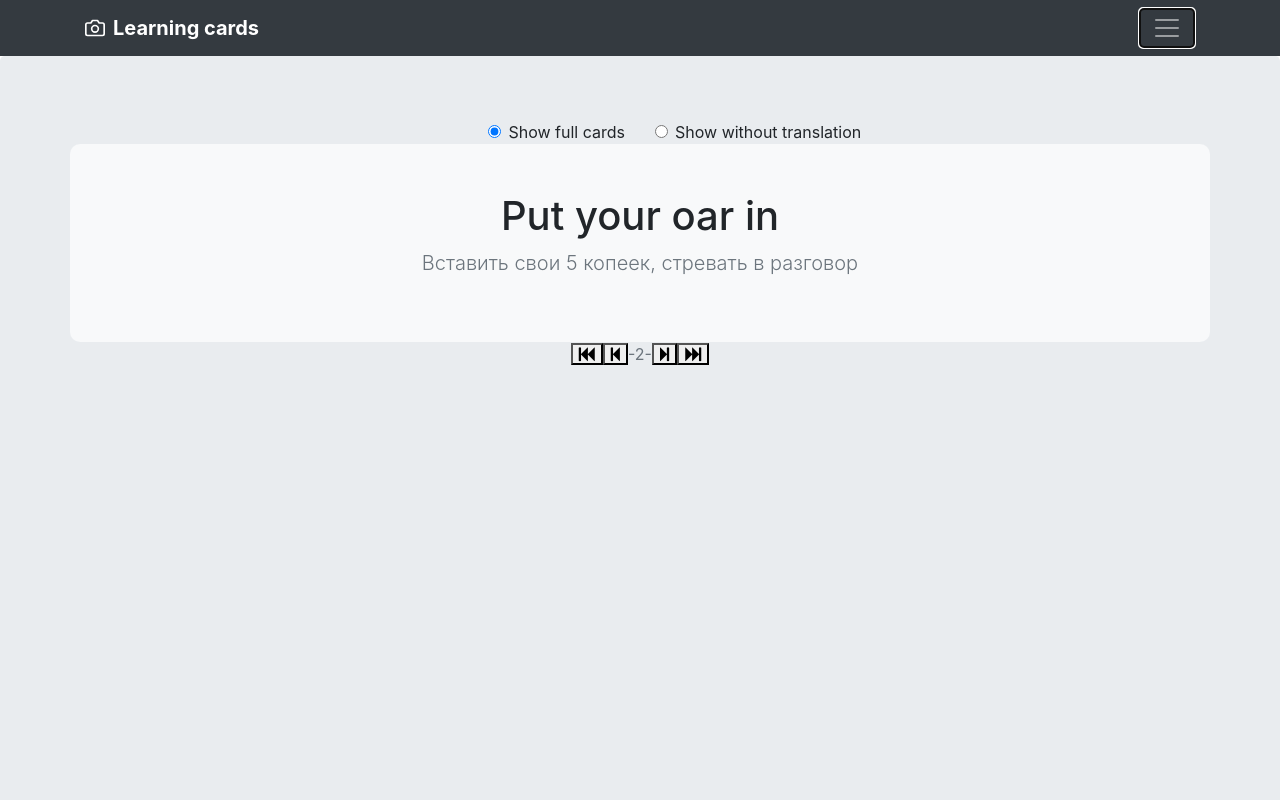
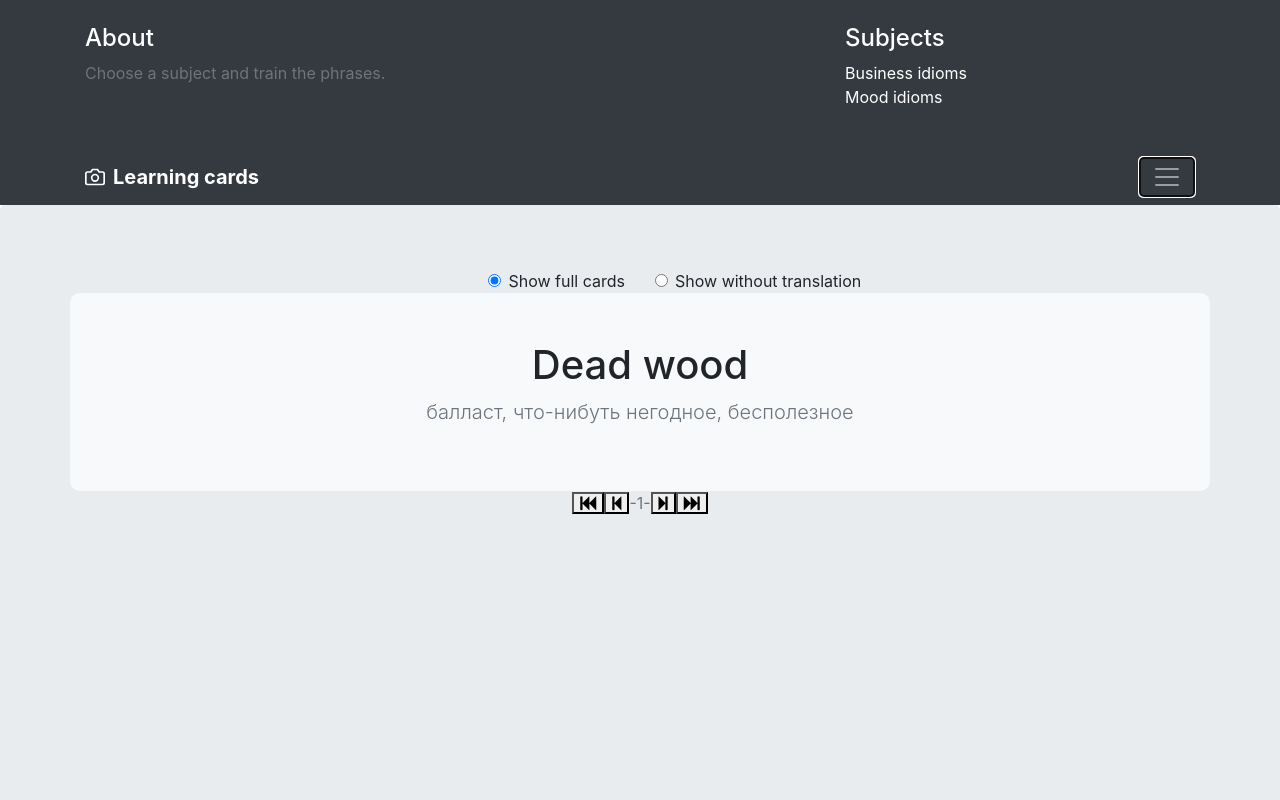
Before and after one commit to sergii-zhuravel/learning-cards, a React (Create React App) app: page / in a window 1280 px wide. Both pictures are taken after a click on the button 1167 px from the left and 28 px from the top of the page. Shown: the top 800 px of the page. Built offline with nearby package versions, Linux system fonts and the light colour scheme.

Commit message:
Added mood idioms

```diff
--- a/public/index.html
+++ b/public/index.html
@@ -10,7 +10,7 @@
     -->
     <link rel="manifest" href="%PUBLIC_URL%/manifest.json">
     <link rel="shortcut icon" href="%PUBLIC_URL%/favicon.ico">
-    <link rel="stylesheet" href="http://netdna.bootstrapcdn.com/font-awesome/4.0.3/css/font-awesome.css" >
+    <link rel="stylesheet" href="//netdna.bootstrapcdn.com/font-awesome/4.0.3/css/font-awesome.css" >
     <!--
       Notice the use of %PUBLIC_URL% in the tags above.
       It will be replaced with the URL of the `public` folder during the build.
--- a/src/App.js
+++ b/src/App.js
@@ -7,6 +7,7 @@
   constructor(props) {
     super(props);
     this.state = {
+      isMenuOpen: false,
       currentCard: 0,
       fullCard: true,
       cards: [
@@ -47,17 +48,62 @@
       fullCard: data
     }))
   }
+
+  onMoodIdiomsClick() {
+    this.setState(prevState => ({
+      isMenuOpen: false,
+      currentCard: 0,
+      fullCard: true,
+      cards: [
+        {source: "I'm totally over the moon", translate: "Я безумно счастлив"},
+        {source: "I haven't got a care in the world", translate: "Меня ничто не тревожит(мне не о чем беспокоится)"},
+        {source: "I couldn't care less", translate: "Мне совершенно безразлично (наплевать)"},
+        {source: "She threw a wobbly", translate: "Она не в себе"},
+        {source: "I had a complete fit", translate: "Меня не на шутку разозлили"},
+        {source: "She blew her top", translate: "У нее крьіша поехала"},
+        {source: "There's a bad vibe round here", translate: "Здесь плохая (тяжелая) атмосфера"},
+        {source: "(I'm) bored to death", translate: "(мне) смертельно скучно"},
+        {source: "Get annoyed", translate: "разражаться"},
+        {source: "(feel) miserable (about)", translate: "жалкий, несчастньій (из-за)"},
+        {source: "beside oneself with", translate: "вне себя от какого-то чувства"},
+        {source: "have half a mind to", translate: "подумьівать о том, чтобьі"},
+        {source: "keep cool", translate: "сохранять хладнокровие"},
+        {source: "take to heart", translate: "принимать близко к сердцу"},
+        {source: "sick and tired", translate: "уставший от чего-то надоедливого"},
+        {source: "come to one's senses", translate: "прийти в себя"},
+        {source: "straine at the leash", translate: "сгорать от нетерпения (сделать/делать что-то)"},
+      ]
+    }))
+  }
+
   render() {
     return (
       <div className="App">
         <header className="App-header">
+          <div className={"bg-dark collapse " + (this.state.isMenuOpen ? "show" : "")} id="navbarHeader">
+            <div className="container">
+              <div className="row">
+                <div className="col-sm-8 col-md-7 py-4">
+                  <h4 className="text-white">About</h4>
+                  <p className="text-muted">Choose a subject and train the phrases.</p>
+                </div>
+                <div className="col-sm-4 offset-md-1 py-4">
+                  <h4 className="text-white">Subjects</h4>
+                  <ul className="list-unstyled">
+                    <li><a href="#" className="text-white">Business idioms</a></li>
+                    <li><a onClick={ () => {this.onMoodIdiomsClick()} } href="#" className="text-white">Mood idioms</a></li>
+                  </ul>
+                </div>
+              </div>
+            </div>
+          </div>
           <div className="navbar navbar-dark bg-dark box-shadow">
             <div className="container d-flex justify-content-between">
               <a href="javascript:;" className="navbar-brand d-flex align-items-center">
                 <svg xmlns="http://www.w3.org/2000/svg" width="20" height="20" viewBox="0 0 24 24" fill="none" stroke="currentColor" strokeWidth="2" strokeLinecap="round" strokeLinejoin="round" className="mr-2"><path d="M23 19a2 2 0 0 1-2 2H3a2 2 0 0 1-2-2V8a2 2 0 0 1 2-2h4l2-3h6l2 3h4a2 2 0 0 1 2 2z"></path><circle cx="12" cy="13" r="4"></circle></svg>
                 <strong>Learning cards</strong>
               </a>
-              <button onClick={this.onClickHandler} className="navbar-toggler" type="button" data-toggle="collapse" data-target="#navbarHeader" aria-controls="navbarHeader" aria-expanded="true" aria-label="Toggle navigation">
+              <button onClick={ () => {this.setState({isMenuOpen: !this.state.isMenuOpen})} } className="navbar-toggler" type="button" data-toggle="collapse" data-target="#navbarHeader" aria-controls="navbarHeader" aria-expanded="true" aria-label="Toggle navigation">
                 <span className="navbar-toggler-icon"></span>
               </button>
             </div>
```
